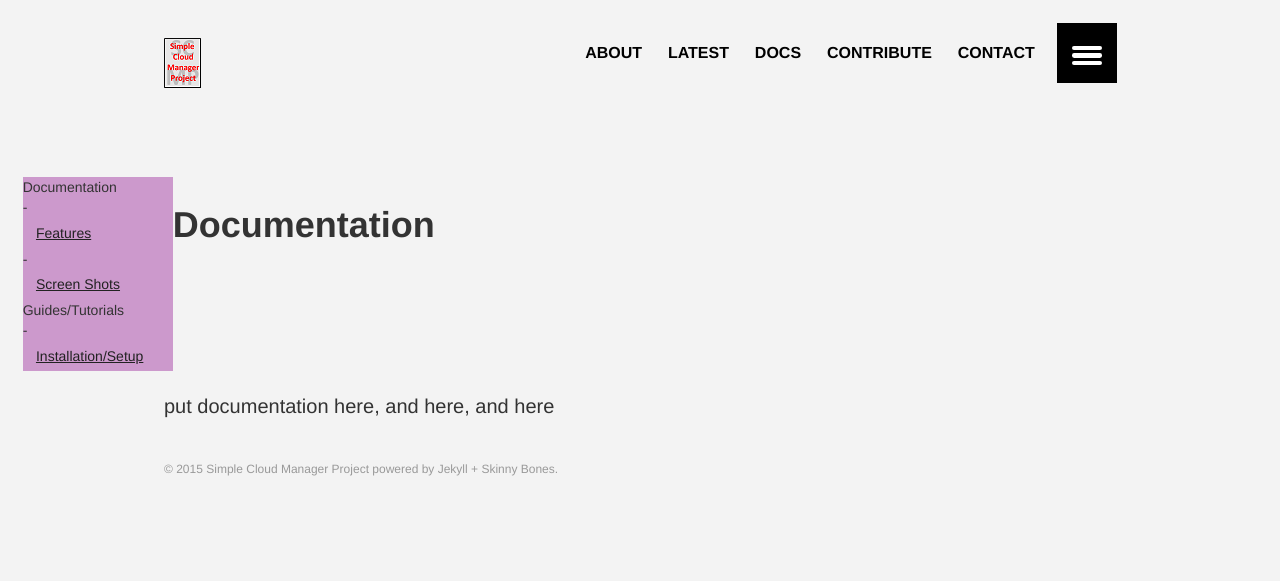
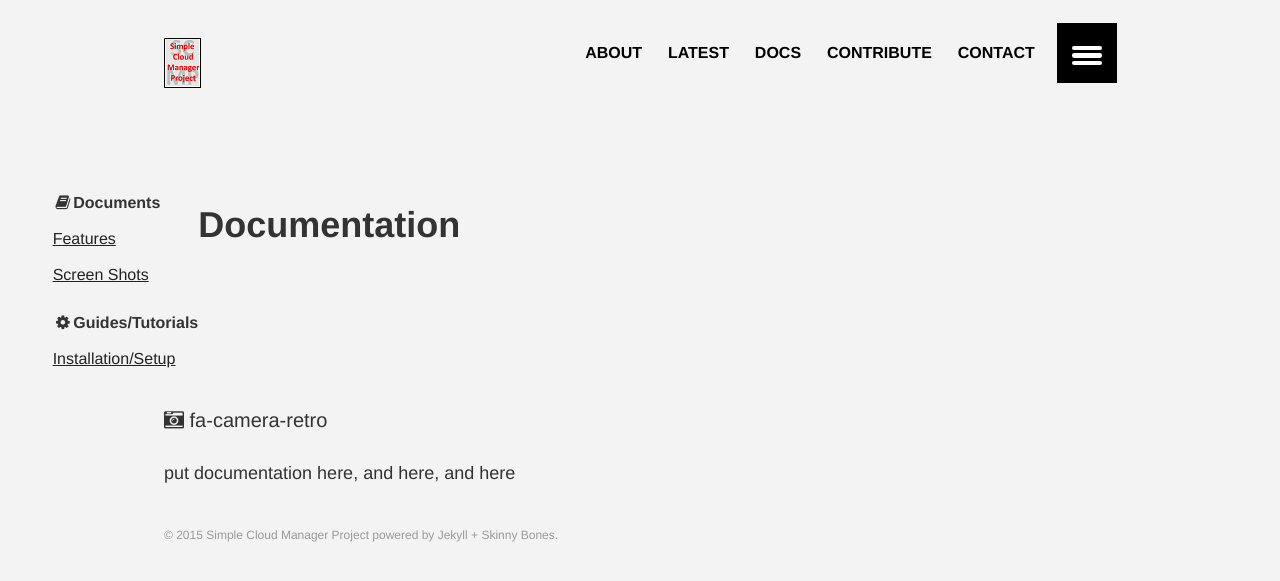
Before and after one commit to brentstineman/SimpleCloudManagerProject.github.io, a Jekyll site: the page built from docs/index.md, in a window 1280 px wide. Shown: the top 581 px of the page. Built offline with Jekyll 4.4.1, drawn with Linux system fonts in a browser that asks for light colours.

Commit message:
more layout changes
Focus on the left nav for the document section. Still needs tweaking.

```diff
--- a/_includes/document-list.html
+++ b/_includes/document-list.html
@@ -1,19 +1,15 @@
-Documentation
-<div class="toc">
+<ul class="fa-ul">
+	<li><i class="fa fa-book fa-fw"></i><strong>Documents</strong></li>
 	{% for page in site.pages %}{% if page.collection == 'docs' and page.category == 'documentation' %}
-		<div>
-			 - <a href="{{ site.url }}{{ page.url }}">{{ page.title }}</a>
-		</div><!-- /.bullet-icon -->
+		<li><a href="{{ site.url }}{{ page.url }}">{{ page.title }}</a></li>
 	{% endif %}{% endfor %}
-</div><!-- /.bullets -->
+</ul><!-- /.bullets -->
 
-Guides/Tutorials
-<div class="toc">
+<p></p>
+
+<ul class="fa-ul">
+	<li><i class="fa fa-cog fa-fw"></i><strong>Guides/Tutorials</strong></li>
 	{% for page in site.pages %}{% if page.collection == 'docs' and page.category == 'guide' %}
-	<div class="bullet three-col-bullet">
-		<div>
-			- <a href="{{ site.url }}{{ page.url }}">{{ page.title }}</a>
-		</div><!-- /.bullet-icon -->
-	</div><!-- /.bullet -->
+		<li><a href="{{ site.url }}{{ page.url }}">{{ page.title }}</a></li>
 	{% endif %}{% endfor %}
-</div><!-- /.bullets -->
+</ul><!-- /.bullets -->
--- a/_sass/_layout.scss
+++ b/_sass/_layout.scss
@@ -487,8 +487,8 @@
 
 #docnav {
 	float:left;
-	width:150px;
-	background:#c9c;
+	width:225;
+
 }
 
 body {
--- a/docs/index.md
+++ b/docs/index.md
@@ -5,4 +5,6 @@ title: "Documentation"
 collection: docs
 ---
 
+<i class="fa fa-camera-retro"></i> fa-camera-retro
+
 put documentation here, and here, and here
```
